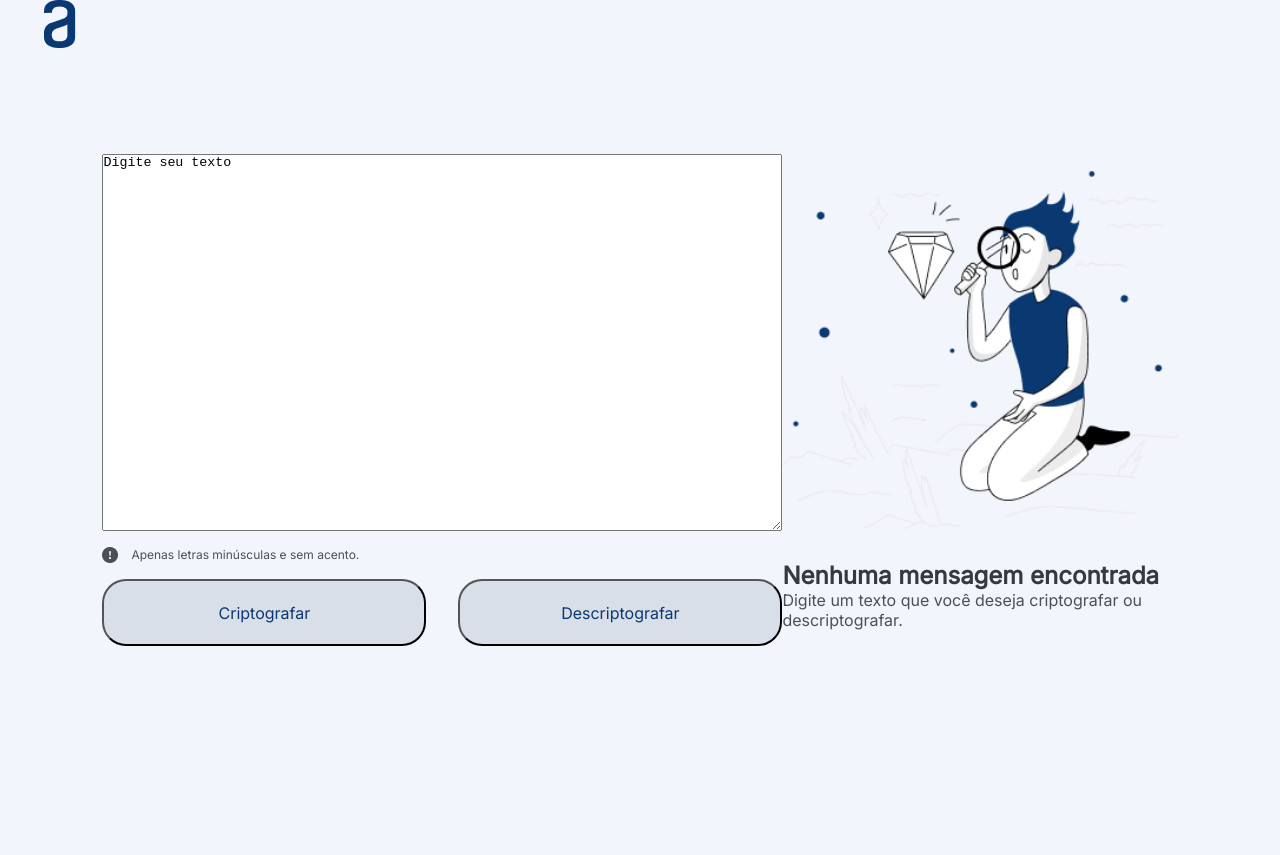
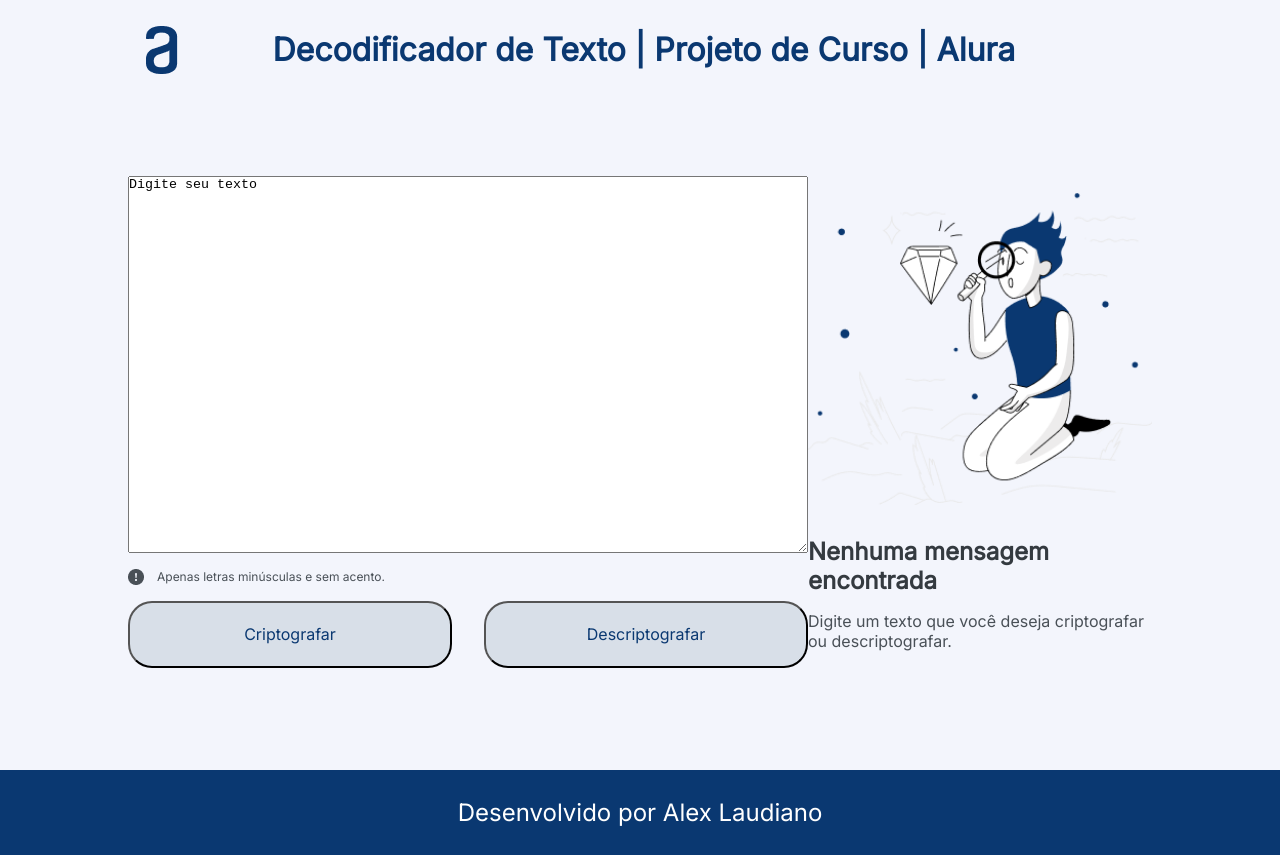
Before and after one commit to alexlaudiano/decodificador-de-texto, a plain HTML site: page index.html in a window 1280 px wide. Before the commit the page ends 800 px from the top, so only its background shows below. Drawn offline with Linux system fonts and the light colour scheme.

Commit message:
criar cabecalho e rodape

```diff
--- a/index.html
+++ b/index.html
@@ -10,6 +10,7 @@
 <body>
     <header class="cabecalho">
         <img src="./assets/logo-alura.png" alt="logo da alura">
+        <h1>Decodificador de Texto | Projeto de Curso | Alura</h1>
     </header>
     <main class="apresentacao">
         <section class="apresentacao__conteudo-esquerdo">
@@ -25,12 +26,14 @@
         </section>
         <section class="apresentacao__conteudo-direito">
             <img src="./assets/imagen-pagina.png" alt="figura de uma pessoa segurando uma lupa">
-            <div>
-                <h1 class="apresentacao__conteudo-direito__texto__titulo">Nenhuma mensagem encontrada</h1>
+            <div class="apresentacao__conteudo-direito__texto">
+                <h2 class="apresentacao__conteudo-direito__texto__titulo">Nenhuma mensagem encontrada</h2>
                 <p class="apresentacao__conteudo-direito__texto__paragrafo">Digite um texto que você deseja criptografar ou descriptografar.</p>
             </div>
         </section>
     </main>
-    <footer></footer>
+    <footer class="rodape">
+        <p>Desenvolvido por Alex Laudiano</p>
+    </footer>
 </body>
 </html>
--- a/styles/style.css
+++ b/styles/style.css
@@ -6,14 +6,22 @@
 }
 
 body {
-    height: 100vh;
     box-sizing: border-box;
     background-color: #F3F5FC;
     color: #0A3871;
 }
 
+.cabecalho {
+    display: flex;
+    align-items: center;
+    gap: 50px;
+    font-family: "Inter", sans-serif;
+    color: #0A3871;
+    padding: 2% 0% 0% 8%;
+}
+
 .apresentacao {
-    margin: 8%;
+    margin: 8% 10%;
     display: flex;
     align-items: center;
     justify-content: space-between;
@@ -24,6 +32,14 @@ body {
     display: flex;
     flex-direction: column;
     gap: 32px;
+}
+
+.apresentacao__conteudo-direito__texto {
+    display: flex;
+    flex-direction: column;
+    justify-content: space-between;
+    align-items: center;
+    gap: 16px;
 }
 
 .apresentacao__conteudo-direito__texto__titulo {
@@ -69,5 +85,27 @@ body {
     border-radius: 24px;
     font-size: 16px;
     font-family: "Inter", sans-serif;
+    text-decoration: none;
     color: #0A3871;
 }
+
+.apresentacao__conteudo-esquerdo__botoes__botao:hover {
+    background-color: #0A3871;
+    width: 328px;
+    height: 67px;
+    border-radius: 24px;
+    font-size: 16px;
+    font-family: "Inter", sans-serif;
+    text-decoration: none;
+    color: #FFFFFF;
+}
+
+.rodape {
+    padding: 28px;
+    color: #FFFFFF;
+    background-color: #0A3871;
+    text-align: center;
+    font-family: "Inter", sans-serif;
+    font-size: 24px;
+    font-weight: 400px;
+}
```
